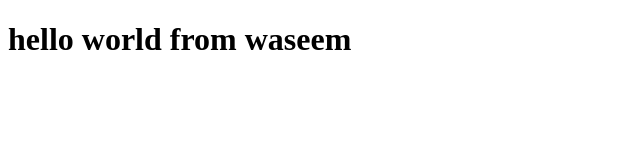
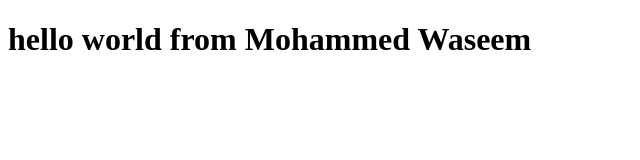
Before and after one commit to waseem-wassu/html-sample-website, a plain HTML site: page index.html in a window 1280 px wide. Shown: the whole page, without its empty margins (0-640 px from the left). Drawn offline with Linux system fonts and the light colour scheme.

Commit message:
adding full name in index.html file

```diff
--- a/index.html
+++ b/index.html
@@ -5,6 +5,6 @@
     <title>my first html website</title>
   </head>
   <body>
-       <h1>hello world from waseem</h1>
+       <h1>hello world from Mohammed Waseem</h1>
   </body>
 </html>
```
Also changed, not shown: 1 other file.
